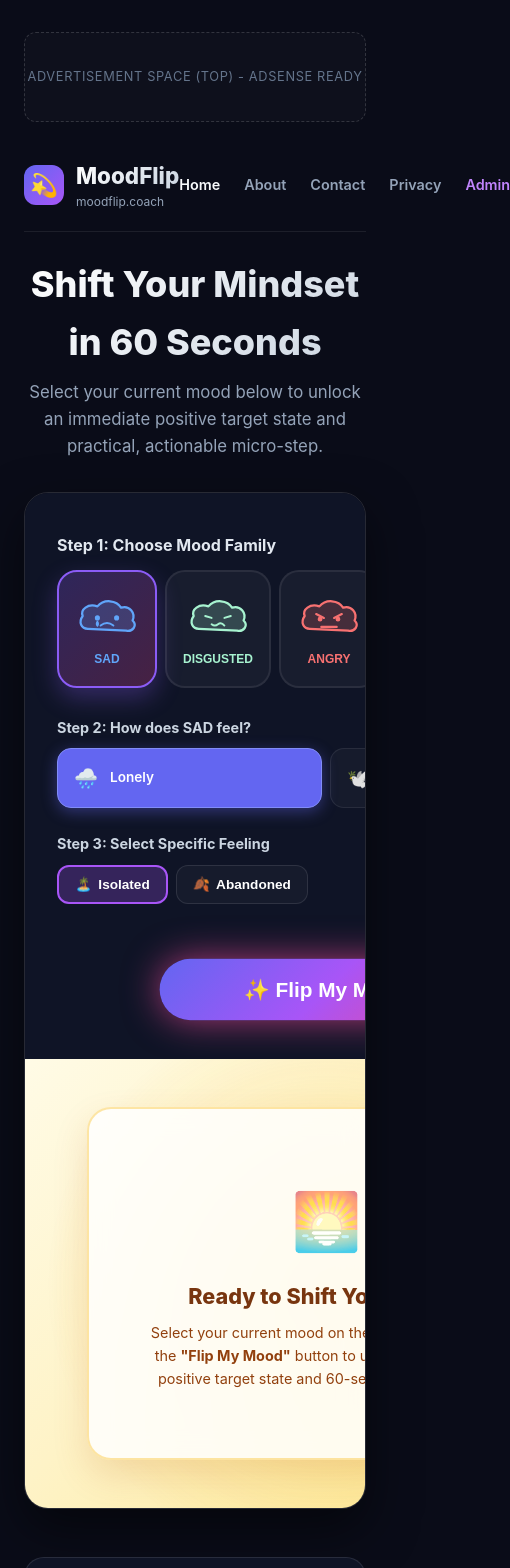
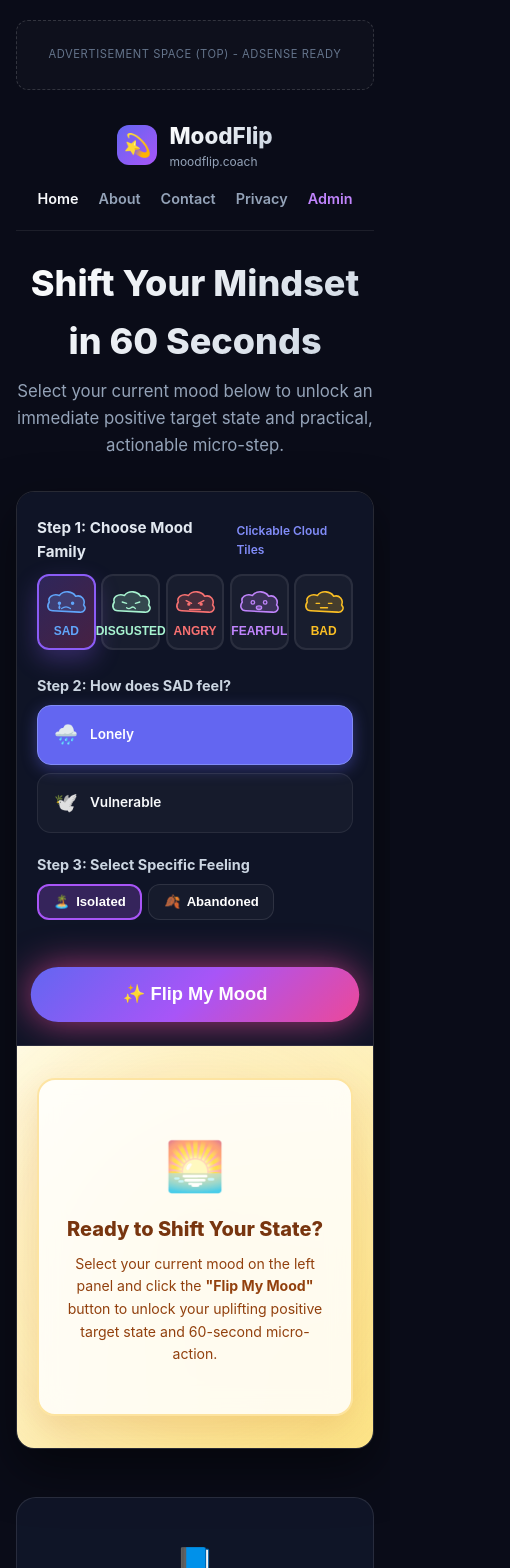
Before and after one commit to CodeStackLab/moodflip-website, a Next.js app: page / in a window 390 px wide. Shown: the top 1568 px of the page, 510 px wide, since content can reach past the window. Built offline with nearby package versions, Linux system fonts and the light colour scheme.

Commit message:
Enhance mobile, tablet, and desktop responsiveness with premium UI/UX

```diff
--- a/app/globals.css
+++ b/app/globals.css
@@ -12,6 +12,7 @@
   box-sizing: border-box;
   margin: 0;
   padding: 0;
+  -webkit-tap-highlight-color: transparent;
 }
 
 body {
@@ -20,6 +21,7 @@ body {
   color: #f8fafc;
   min-height: 100vh;
   line-height: 1.6;
+  overflow-x: hidden;
 }
 
 /* AdSense Slot Styling */
@@ -38,6 +40,39 @@ body {
   font-size: 0.8rem;
   letter-spacing: 0.05em;
   text-transform: uppercase;
+  padding: 0.5rem;
+  text-align: center;
+}
+
+@media (max-width: 640px) {
+  .adsense-container {
+    min-height: 70px;
+    font-size: 0.7rem;
+    margin: 0.5rem auto;
+  }
+}
+
+/* Header Responsiveness */
+.nav-header {
+  display: flex;
+  justify-content: space-between;
+  align-items: center;
+  padding: 1.25rem 0;
+  border-bottom: 1px solid rgba(255, 255, 255, 0.08);
+  margin-bottom: 1rem;
+  flex-wrap: wrap;
+  gap: 1rem;
+}
+
+@media (max-width: 640px) {
+  .nav-header {
+    justify-content: center;
+    text-align: center;
+  }
+  .nav-header nav {
+    gap: 1rem;
+    font-size: 0.85rem;
+  }
 }
 
 /* Split Layout Container */
@@ -56,6 +91,8 @@ body {
 @media (max-width: 960px) {
   .moodflip-container {
     grid-template-columns: 1fr;
+    min-height: auto;
+    border-radius: 18px;
   }
 }
 
@@ -69,12 +106,34 @@ body {
   border-right: 1px solid rgba(255, 255, 255, 0.08);
 }
 
+@media (max-width: 960px) {
+  .left-dark-panel {
+    border-right: none;
+    border-bottom: 1px solid rgba(255, 255, 255, 0.1);
+    padding: 1.5rem 1.25rem;
+  }
+}
+
+/* Cloud Cards Grid */
+.cloud-grid {
+  display: grid;
+  grid-template-columns: repeat(5, 1fr);
+  gap: 0.5rem;
+}
+
+@media (max-width: 640px) {
+  .cloud-grid {
+    grid-template-columns: repeat(5, minmax(0, 1fr));
+    gap: 0.35rem;
+  }
+}
+
 /* Cloud Animation */
 .cloud-card {
   background: rgba(255, 255, 255, 0.04);
   border: 2px solid rgba(255, 255, 255, 0.08);
-  border-radius: 20px;
-  padding: 1.25rem 1rem;
+  border-radius: 16px;
+  padding: 1rem 0.5rem;
   text-align: center;
   cursor: pointer;
   transition: all 0.3s cubic-bezier(0.4, 0, 0.2, 1);
@@ -82,6 +141,15 @@ body {
   flex-direction: column;
   align-items: center;
   justify-content: center;
+  min-height: 85px;
+}
+
+@media (max-width: 640px) {
+  .cloud-card {
+    padding: 0.6rem 0.25rem;
+    min-height: 75px;
+    border-radius: 12px;
+  }
 }
 
 .cloud-card:hover {
@@ -97,14 +165,35 @@ body {
 }
 
 .cloud-vector {
-  width: 64px;
-  height: 48px;
-  margin-bottom: 0.5rem;
+  width: 56px;
+  height: 40px;
+  margin-bottom: 0.35rem;
   transition: transform 0.3s ease;
+}
+
+@media (max-width: 640px) {
+  .cloud-vector {
+    width: 44px;
+    height: 32px;
+    margin-bottom: 0.2rem;
+  }
 }
 
 .cloud-card:hover .cloud-vector {
   transform: scale(1.1);
+}
+
+/* Sub-Categories & Feeling Tiles Grid */
+.sub-category-grid {
+  display: grid;
+  grid-template-columns: repeat(2, 1fr);
+  gap: 0.5rem;
+}
+
+@media (max-width: 480px) {
+  .sub-category-grid {
+    grid-template-columns: 1fr;
+  }
 }
 
 /* Layer 2 & 3 Tile Cards */
@@ -152,6 +241,15 @@ body {
   text-align: center;
 }
 
+@media (max-width: 640px) {
+  .flip-action-button {
+    width: 100%;
+    max-width: 100%;
+    font-size: 1.1rem;
+    padding: 1rem 1.5rem;
+  }
+}
+
 .flip-action-button:disabled {
   opacity: 0.5;
   animation: none;
@@ -177,6 +275,12 @@ body {
   text-align: center;
   position: relative;
   overflow: hidden;
+}
+
+@media (max-width: 960px) {
+  .right-sun-panel {
+    padding: 2rem 1.25rem;
+  }
 }
 
 .sun-rays {
@@ -207,6 +311,13 @@ body {
   width: 100%;
 }
 
+@media (max-width: 640px) {
+  .action-card-sun {
+    padding: 1.5rem 1rem;
+    border-radius: 18px;
+  }
+}
+
 /* Modal Styling */
 .modal-overlay {
   position: fixed;
@@ -229,3 +340,10 @@ body {
   width: 100%;
   box-shadow: 0 25px 50px rgba(0,0,0,0.8);
 }
+
+@media (max-width: 640px) {
+  .modal-card {
+    padding: 1.25rem;
+    border-radius: 16px;
+  }
+}
--- a/app/layout.tsx
+++ b/app/layout.tsx
@@ -6,7 +6,8 @@ import '@/app/globals.css';
 export const metadata: Metadata = {
   title: 'MoodFlip | Self-Reflection Utility & Mindset Shift',
   description: 'Instant self-reflection tool. Flip negative moods into positive target states with practical 60-second actions. Not therapy, not medical advice.',
-  keywords: ['mood flip', 'self help utility', 'mindset shift', '60 second actions', 'feelings wheel tool']
+  keywords: ['mood flip', 'self help utility', 'mindset shift', '60 second actions', 'feelings wheel tool'],
+  viewport: 'width=device-width, initial-scale=1, maximum-scale=1'
 };
 
 export default function RootLayout({
@@ -17,17 +18,17 @@ export default function RootLayout({
   return (
     <html lang="en">
       <body>
-        <div style={{ maxWidth: '1200px', margin: '0 auto', padding: '1rem 1.5rem' }}>
+        <div style={{ maxWidth: '1200px', margin: '0 auto', padding: '0.75rem 1rem' }}>
           {/* Top AdSpace Slot */}
           <AdSpace position="top" />
 
-          {/* Navigation Header */}
-          <header style={{ display: 'flex', justifyContent: 'space-between', alignItems: 'center', padding: '1.25rem 0', borderBottom: '1px solid rgba(255,255,255,0.08)', marginBottom: '1rem' }}>
+          {/* Responsive Navigation Header */}
+          <header className="nav-header">
             <a href="/" style={{ display: 'flex', alignItems: 'center', gap: '0.75rem', textDecoration: 'none' }}>
               <div style={{ width: '40px', height: '40px', borderRadius: '12px', background: 'linear-gradient(135deg, #6366f1, #a855f7)', display: 'flex', alignItems: 'center', justifyContent: 'center', fontSize: '1.4rem' }}>
                 💫
               </div>
-              <div>
+              <div style={{ textAlign: 'left' }}>
                 <span style={{ fontSize: '1.4rem', fontWeight: 800, background: 'linear-gradient(135deg, #fff, #cbd5e1)', WebkitBackgroundClip: 'text', WebkitTextFillColor: 'transparent' }}>
                   MoodFlip
                 </span>
@@ -37,7 +38,7 @@ export default function RootLayout({
               </div>
             </a>
 
-            <nav style={{ display: 'flex', gap: '1.5rem', fontSize: '0.9rem', fontWeight: 600 }}>
+            <nav style={{ display: 'flex', gap: '1.25rem', fontSize: '0.9rem', fontWeight: 600 }}>
               <a href="/" style={{ color: '#f8fafc', textDecoration: 'none' }}>Home</a>
               <a href="/about" style={{ color: '#94a3b8', textDecoration: 'none' }}>About</a>
               <a href="/contact" style={{ color: '#94a3b8', textDecoration: 'none' }}>Contact</a>
@@ -53,8 +54,8 @@ export default function RootLayout({
           <AdSpace position="bottom" />
 
           {/* Footer */}
-          <footer style={{ borderTop: '1px solid rgba(255,255,255,0.08)', marginTop: '3rem', padding: '2rem 0', textAlign: 'center', color: '#64748b', fontSize: '0.85rem' }}>
-            <p style={{ marginBottom: '0.5rem' }}>
+          <footer style={{ borderTop: '1px solid rgba(255,255,255,0.08)', marginTop: '2.5rem', padding: '1.5rem 0', textAlign: 'center', color: '#64748b', fontSize: '0.85rem' }}>
+            <p style={{ marginBottom: '0.5rem', padding: '0 0.5rem' }}>
               <strong>Important Disclaimer:</strong> MoodFlip is a self-reflection utility. It is not therapy, not mental health treatment, and not medical advice.
             </p>
             <p>© 2026 MoodFlip. All rights reserved.</p>
--- a/components/MoodTool.tsx
+++ b/components/MoodTool.tsx
@@ -79,13 +79,13 @@ export default function MoodTool() {
         <div className="left-dark-panel">
           <div>
             {/* Step 1 */}
-            <div style={{ marginBottom: '1.75rem' }}>
-              <div style={{ display: 'flex', justifyContent: 'space-between', alignItems: 'center', marginBottom: '0.75rem' }}>
-                <h3 style={{ fontSize: '1rem', fontWeight: 700, color: '#e2e8f0' }}>Step 1: Choose Mood Family</h3>
+            <div style={{ marginBottom: '1.5rem' }}>
+              <div style={{ display: 'flex', justifyContent: 'space-between', alignItems: 'center', marginBottom: '0.6rem' }}>
+                <h3 style={{ fontSize: '0.95rem', fontWeight: 700, color: '#e2e8f0' }}>Step 1: Choose Mood Family</h3>
                 <span style={{ fontSize: '0.75rem', color: '#818cf8', fontWeight: 600 }}>Clickable Cloud Tiles</span>
               </div>
 
-              <div style={{ display: 'grid', gridTemplateColumns: 'repeat(5, 1fr)', gap: '0.5rem' }}>
+              <div className="cloud-grid">
                 {MOOD_DATA.map((family) => {
                   const isSel = selectedFamily ? selectedFamily.id === family.id : false;
                   return (
@@ -111,11 +111,11 @@ export default function MoodTool() {
 
             {/* Step 2 */}
             {selectedFamily ? (
-              <div style={{ marginBottom: '1.5rem' }}>
-                <h3 style={{ fontSize: '0.9rem', fontWeight: 700, color: '#cbd5e1', marginBottom: '0.6rem' }}>
+              <div style={{ marginBottom: '1.25rem' }}>
+                <h3 style={{ fontSize: '0.9rem', fontWeight: 700, color: '#cbd5e1', marginBottom: '0.5rem' }}>
                   Step 2: How does {selectedFamily.name} feel?
                 </h3>
-                <div style={{ display: 'grid', gridTemplateColumns: 'repeat(2, 1fr)', gap: '0.5rem' }}>
+                <div className="sub-category-grid">
                   {selectedFamily.subCategories.map((sub) => {
                     const isSel = selectedSubId === sub.id;
                     return (
@@ -140,10 +140,10 @@ export default function MoodTool() {
             {/* Step 3 */}
             {selectedSubCategory ? (
               <div>
-                <h3 style={{ fontSize: '0.9rem', fontWeight: 700, color: '#cbd5e1', marginBottom: '0.6rem' }}>
+                <h3 style={{ fontSize: '0.9rem', fontWeight: 700, color: '#cbd5e1', marginBottom: '0.5rem' }}>
                   Step 3: Select Specific Feeling
                 </h3>
-                <div style={{ display: 'flex', flexWrap: 'wrap', gap: '0.5rem' }}>
+                <div style={{ display: 'flex', flexWrap: 'wrap', gap: '0.4rem' }}>
                   {selectedSubCategory.feelings.map((feeling) => {
                     const isSel = selectedFeeling ? selectedFeeling.id === feeling.id : false;
                     return (
@@ -154,12 +154,12 @@ export default function MoodTool() {
                           setIsFlipped(false);
                         }}
                         style={{
-                          padding: '0.6rem 1rem',
+                          padding: '0.55rem 0.9rem',
                           borderRadius: '12px',
                           border: isSel ? '2px solid #a855f7' : '1px solid rgba(255,255,255,0.1)',
                           background: isSel ? 'rgba(168, 85, 247, 0.25)' : 'rgba(255,255,255,0.03)',
                           color: 'white',
-                          fontSize: '0.85rem',
+                          fontSize: '0.82rem',
                           fontWeight: 600,
                           cursor: 'pointer',
                           display: 'flex',
@@ -178,7 +178,7 @@ export default function MoodTool() {
           </div>
 
           {/* Step 4: Pulsing Center Flip Button */}
-          <div style={{ marginTop: '2rem' }}>
+          <div style={{ marginTop: '1.5rem' }}>
             <button
               onClick={handleFlipMood}
               disabled={!selectedFeeling}
@@ -198,34 +198,34 @@ export default function MoodTool() {
               <div style={{ animation: 'fadeIn 0.5s ease' }}>
                 <span style={{ fontSize: '3rem', display: 'block', marginBottom: '0.5rem' }}>☀️</span>
 
-                <div style={{ fontSize: '0.85rem', fontWeight: 700, letterSpacing: '0.05em', textTransform: 'uppercase', color: '#92400e', marginBottom: '0.25rem' }}>
+                <div style={{ fontSize: '0.82rem', fontWeight: 700, letterSpacing: '0.05em', textTransform: 'uppercase', color: '#92400e', marginBottom: '0.25rem' }}>
                   Your Positive Target Mood Is:
                 </div>
-                <h2 style={{ fontSize: '1.6rem', fontWeight: 800, color: '#78350f', marginBottom: '1.25rem' }}>
+                <h2 style={{ fontSize: '1.5rem', fontWeight: 800, color: '#78350f', marginBottom: '1rem' }}>
                   {result.targetMood}
                 </h2>
 
-                <div style={{ background: '#fef3c7', border: '1px solid #fde68a', borderRadius: '16px', padding: '1.25rem', marginBottom: '1.5rem' }}>
+                <div style={{ background: '#fef3c7', border: '1px solid #fde68a', borderRadius: '16px', padding: '1.1rem', marginBottom: '1.25rem' }}>
                   <div style={{ fontSize: '0.75rem', fontWeight: 700, color: '#b45309', marginBottom: '0.35rem' }}>
                     ⚡ YOUR 60-SECOND ACTION:
                   </div>
-                  <p style={{ fontSize: '1.05rem', fontWeight: 600, color: '#451a03', lineHeight: 1.5 }}>
+                  <p style={{ fontSize: '1rem', fontWeight: 600, color: '#451a03', lineHeight: 1.5 }}>
                     &quot;{result.actionText}&quot;
                   </p>
                 </div>
 
-                <div style={{ display: 'flex', flexDirection: 'column', gap: '0.75rem' }}>
+                <div style={{ display: 'flex', flexDirection: 'column', gap: '0.65rem' }}>
                   <button
                     onClick={() => setIsModalOpen(true)}
                     style={{
                       width: '100%',
-                      padding: '0.85rem',
+                      padding: '0.8rem',
                       borderRadius: '12px',
                       border: 'none',
                       background: '#78350f',
                       color: '#fffbe6',
                       fontWeight: 700,
-                      fontSize: '0.95rem',
+                      fontSize: '0.9rem',
                       cursor: 'pointer',
                       boxShadow: '0 4px 12px rgba(120, 53, 15, 0.25)'
                     }}
@@ -248,12 +248,12 @@ export default function MoodTool() {
                 </div>
               </div>
             ) : (
-              <div style={{ padding: '2rem 1rem' }}>
-                <span style={{ fontSize: '3.5rem', display: 'block', opacity: 0.8, marginBottom: '0.75rem' }}>🌅</span>
-                <h3 style={{ fontSize: '1.35rem', fontWeight: 800, color: '#78350f', marginBottom: '0.5rem' }}>
+              <div style={{ padding: '1.5rem 0.5rem' }}>
+                <span style={{ fontSize: '3rem', display: 'block', opacity: 0.8, marginBottom: '0.5rem' }}>🌅</span>
+                <h3 style={{ fontSize: '1.25rem', fontWeight: 800, color: '#78350f', marginBottom: '0.5rem' }}>
                   Ready to Shift Your State?
                 </h3>
-                <p style={{ fontSize: '0.9rem', color: '#92400e', lineHeight: 1.6 }}>
+                <p style={{ fontSize: '0.88rem', color: '#92400e', lineHeight: 1.6 }}>
                   Select your current mood on the left panel and click the <strong>&quot;Flip My Mood&quot;</strong> button to unlock your uplifting positive target state and 60-second micro-action.
                 </p>
               </div>
```
Also changed, not shown: 1 other file (tests, documents, lock files or other folders).
